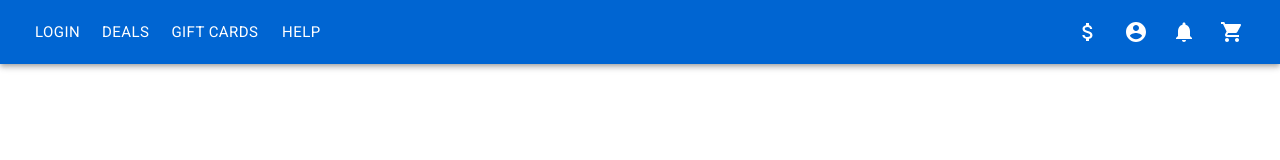
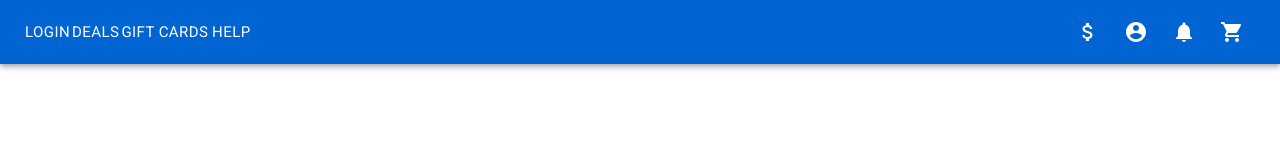
Before and after one commit to seabay-sdc/shopping-cart, a React app: page / in a window 1280 px wide. Shown: the top 160 px of the page. Built offline with nearby package versions, Linux system fonts and the light colour scheme; the HTML template or start-up script is replaced by a standard one.

Commit message:
Reduce margin left and right on menu buttons

```diff
--- a/client/src/components/App.jsx
+++ b/client/src/components/App.jsx
@@ -26,8 +26,9 @@ const styles = {
   spacer: {
     flexGrow: 1,
   },
-  menuIcon : {
-
+  menuButton : {
+    marginLeft : -10,
+    marginRight : -10,
   },
 
 };
@@ -68,6 +69,7 @@ class App extends Component {
   }
 
   render () {
+    const {classes} = this.props;
     const cartDisplay = this.state.display
     ? <Cart
         cart={this.state.cart}
@@ -90,16 +92,16 @@ class App extends Component {
 
           <MediaQuery query='(min-width: 601px)'>
 
-            <Button color="inherit" size="large">
+            <Button className={classes.menuButton} color="inherit" size="large">
               Login
             </Button>
-            <Button color="inherit" size="large">
+            <Button className={classes.menuButton} color="inherit" size="large">
               Deals
             </Button>
-            <Button color="inherit" size="large">
+            <Button className={classes.menuButton} color="inherit" size="large">
               Gift Cards
             </Button>
-            <Button color="inherit" size="large">
+            <Button className={classes.menuButton} color="inherit" size="large">
               Help
             </Button>
 
```
